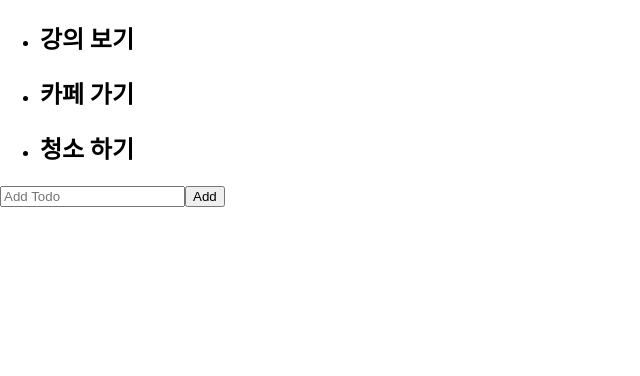
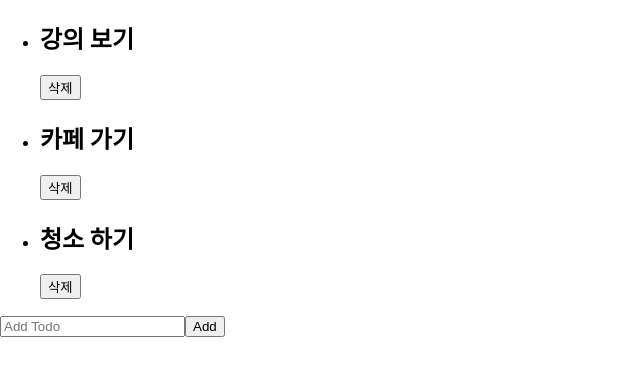
Before and after one commit to confidential-nt/to-do-app, a React (Create React App) app: page / in a window 1280 px wide. Shown: the top 376 px of the page, without its empty margins (0-640 px from the left). Built offline with nearby package versions, Linux system fonts and the light colour scheme.

Commit message:
[feat] 3.아이템 삭제하기

```diff
--- a/src/App.jsx
+++ b/src/App.jsx
@@ -5,18 +5,25 @@ import { useState } from "react";
 
 function App() {
   const [items, setItems] = useState([
-    { id: 1231, item: "강의 보기", completed: false },
-    { id: 1233, item: "카페 가기", completed: false },
-    { id: 1234, item: "청소 하기", completed: false },
+    { id: 1231, content: "강의 보기", completed: false },
+    { id: 1233, content: "카페 가기", completed: false },
+    { id: 1234, content: "청소 하기", completed: false },
   ]);
 
-  const handleAdd = (item) => {
-    setItems((prev) => [...prev, { id: Date.now(), item, completed: false }]);
+  const handleAdd = (content) => {
+    setItems((prev) => [
+      ...prev,
+      { id: Date.now(), content, completed: false },
+    ]);
+  };
+
+  const handleDelete = (item) => {
+    setItems((prev) => prev.filter((i) => i.id !== item.id));
   };
 
   return (
     <main className="main">
-      <ItemList items={items} />
+      <ItemList items={items} onDeleteItem={handleDelete} />
       <ItemForm onAddItem={handleAdd} />
     </main>
   );
--- a/src/components/item/Item.jsx
+++ b/src/components/item/Item.jsx
@@ -1,9 +1,16 @@
 import React from "react";
 
-export default function Item({ title }) {
+export default function Item({ item, onDeleteItem }) {
+  const handleDelete = () => {
+    onDeleteItem(item);
+  };
+
   return (
     <li>
-      <h2>{title}</h2>
+      <h2>{item.content}</h2>
+      <button type="button" onClick={handleDelete}>
+        삭제
+      </button>
     </li>
   );
 }
--- a/src/components/item_list/ItemList.jsx
+++ b/src/components/item_list/ItemList.jsx
@@ -1,11 +1,11 @@
 import React, { useState } from "react";
 import Item from "../item/Item";
 
-export default function ItemList({ items }) {
+export default function ItemList({ items, onDeleteItem }) {
   return (
     <ul>
       {items.map((i) => (
-        <Item key={i.id} title={i.item} />
+        <Item key={i.id} item={i} onDeleteItem={onDeleteItem} />
       ))}
     </ul>
   );
```
Also changed, not shown: 1 other file (tests, documents, lock files or other folders).
